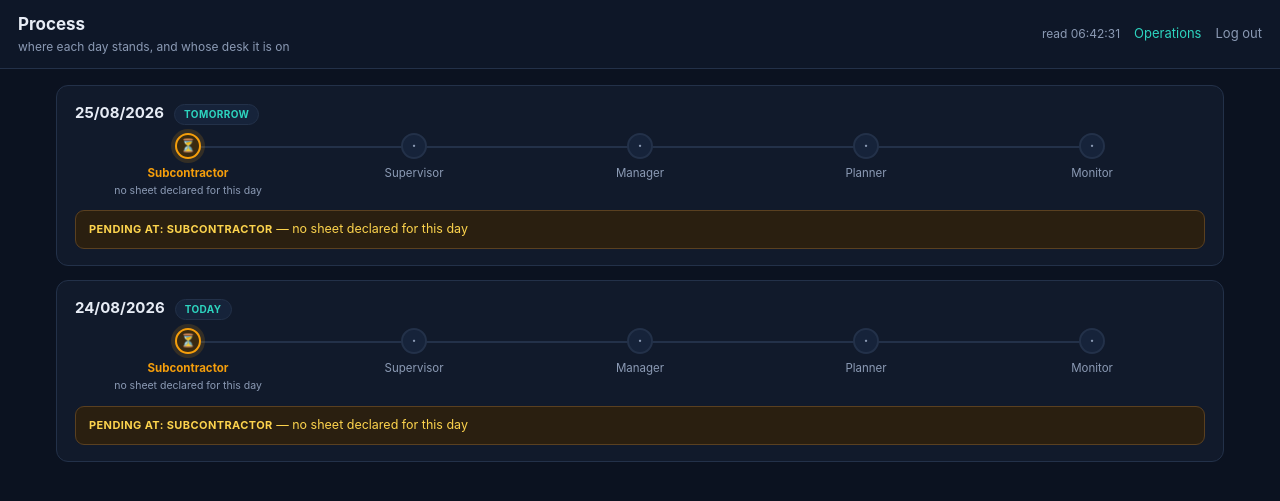
After one commit to phitchayuthyamsri-hub/Coalapp, a Flask app: page /flow in a window 1280 px wide. The commit adds this page. Shown: the top 501 px of the page. Run offline with Flask 3, Linux system fonts and the light colour scheme; the visitor is signed in with stand-in values (Sample User, id 1); data comes from the database, SQL or seed files in the repository; data that the repository does not hold is empty.

Commit message:
Process page: where each day stands, and whose desk it is on
/flow (Operations - Process): one card per day, the chain as five
steps - Subcontractor declares, Supervisor sends, Manager approves,
Planner issues, Monitor watches. Green is behind us, amber pulses on
the step the day is stuck at, and a line underneath says it in words:
'Pending at: Manager - 20 truck(s) awaiting approval'. Fed by
/api/shift/flow from the day's list states, the fleet-gap check and
the issued plan; visible to every role in or around the chain (it
acts on nothing).

Co-Authored-By: Claude Fable 5 <noreply@anthropic.com>

```diff
--- /dev/null
+++ b/app/templates/flow.html
@@ -0,0 +1,124 @@
+<!doctype html>
+<html lang="en">
+<head>
+<meta charset="utf-8">
+<meta name="viewport" content="width=device-width,initial-scale=1">
+<title>Process &middot; where the day stands</title>
+<style>
+  :root{--bg:#0b1220;--panel:#111a2b;--line:#233149;--txt:#e7ecf5;--mut:#8b9ab4;
+        --acc:#2dd4bf;--ok:#22c55e;--warn:#f59e0b;--bad:#ef4444}
+  *{box-sizing:border-box}
+  body{margin:0;background:var(--bg);color:var(--txt);
+       font:14px/1.5 -apple-system,Segoe UI,Roboto,sans-serif}
+  header{display:flex;align-items:center;gap:14px;padding:12px 18px;background:#0e1728;
+         border-bottom:1px solid var(--line);position:sticky;top:0;z-index:50;flex-wrap:wrap}
+  body.embed > header{padding:4px 0 10px;background:var(--bg);border-bottom:0}
+  body.embed > header > div:first-child, body.embed > header > a{display:none}
+  h1{font-size:17px;margin:0}
+  .sub{color:var(--mut);font-size:12px}
+  .spacer{margin-left:auto}
+  a{color:var(--acc);text-decoration:none;font-size:13px}
+  main{padding:16px;max-width:1200px;margin:0 auto}
+  .card{background:var(--panel);border:1px solid var(--line);border-radius:12px;
+        padding:16px 18px;margin-bottom:14px}
+  .day{display:flex;align-items:baseline;gap:10px;flex-wrap:wrap;margin:0 0 4px}
+  .day h2{margin:0;font-size:15px}
+  .chip{font-size:10px;font-weight:700;text-transform:uppercase;letter-spacing:.4px;
+        padding:2px 9px;border-radius:999px;background:#16233a;border:1px solid var(--line);
+        color:var(--acc)}
+  .co{color:var(--mut);font-size:12px;margin:10px 0 6px;font-weight:600}
+
+  /* The chain: five steps joined by a rail. The colour is the answer - green
+     is behind us, amber is where the day is stuck, grey has not been reached. */
+  .steps{display:flex;align-items:flex-start;gap:0;flex-wrap:wrap;margin:8px 0 2px}
+  .step{display:flex;flex-direction:column;align-items:center;min-width:120px;flex:1;
+        position:relative;text-align:center;padding:0 6px}
+  .step::before{content:'';position:absolute;top:13px;left:-50%;width:100%;height:2px;
+        background:var(--line);z-index:0}
+  .step:first-child::before{display:none}
+  .step.p-done::before{background:var(--ok)}
+  .dot{width:26px;height:26px;border-radius:50%;display:flex;align-items:center;
+       justify-content:center;font-size:13px;font-weight:800;z-index:1;
+       background:#16233a;border:2px solid var(--line);color:var(--mut)}
+  .s-done .dot{background:#12301f;border-color:var(--ok);color:#5fd97e}
+  .s-waiting .dot,.s-doing .dot{background:#3a2a10;border-color:var(--warn);color:#fcd34d;
+       box-shadow:0 0 0 4px rgba(245,158,11,.15)}
+  .who{font-size:11.5px;font-weight:700;margin-top:6px}
+  .s-idle .who{color:var(--mut);font-weight:400}
+  .s-waiting .who,.s-doing .who{color:var(--warn)}
+  .s-done .who{color:#5fd97e}
+  .note{font-size:10.5px;color:var(--mut);margin-top:2px;max-width:180px;line-height:1.4}
+
+  .now{margin-top:12px;padding:9px 13px;border-radius:9px;font-size:12.5px;
+       background:#2a1f10;border:1px solid #5a4020;color:#fcd34d}
+  .now.ok{background:#12301f;border-color:#1e5a34;color:#86efac}
+  .now b{text-transform:uppercase;letter-spacing:.4px;font-size:11px}
+  .msg{color:var(--mut);font-size:12px}
+</style>
+<script src="/static/datefmt.js?v={{ asset_v('datefmt.js') }}"></script>
+</head>
+<body class="">
+<script>
+if (location.search.indexOf('embed=1') >= 0) document.body.classList.add('embed');
+</script>
+<header>
+  <div><h1>Process</h1>
+    <div class="sub">where each day stands, and whose desk it is on</div></div>
+  <div class="spacer"></div>
+  <span class="msg" id="stamp"></span>
+  <a href="/ops">Operations</a>
+  <a href="/logout" style="color:var(--mut)">Log out</a>
+</header>
+<main id="body"><div class="card msg">Loading&hellip;</div></main>
+<script>
+const $ = s => document.querySelector(s);
+const esc = s => String(s == null ? '' : s).replace(/[&<>"']/g,
+  c => ({'&':'&amp;','<':'&lt;','>':'&gt;','"':'&quot;',"'":'&#39;'}[c]));
+const jget = async u => (await fetch(u)).json();
+const dmy = iso => iso.slice(8,10) + '/' + iso.slice(5,7) + '/' + iso.slice(0,4);
+const MARK = {done:'✓', waiting:'⏳', doing:'⏳', idle:'·'};
+
+function stepHtml(s){
+  return '<div class="step s-' + s.state + (s.state === 'done' ? ' p-done' : '') + '">'
+    + '<div class="dot">' + (MARK[s.state] || '·') + '</div>'
+    + '<div class="who">' + esc(s.who) + '</div>'
+    + (s.note ? '<div class="note">' + esc(s.note) + '</div>' : '')
+    + '</div>';
+}
+
+function draw(d){
+  const days = d.days || [];
+  if (!days.length){
+    $('#body').innerHTML = '<div class="card msg">Nothing declared yet.</div>';
+    return;
+  }
+  $('#body').innerHTML = days.map(day => {
+    const chips = (day.tomorrow ? '<span class="chip">tomorrow</span>' : '')
+      + (day.today ? '<span class="chip">today</span>' : '');
+    const cos = day.companies.map(c => {
+      const done = !c.now.who;
+      const now = done
+        ? '<div class="now ok"><b>Complete</b> &mdash; ' + esc(c.now.note) + '</div>'
+        : '<div class="now"><b>Pending at: ' + esc(c.now.who) + '</b> &mdash; '
+          + esc(c.now.note) + '</div>';
+      return (c.company ? '<div class="co">' + esc(c.company) + '</div>' : '')
+        + '<div class="steps">' + c.stages.map(stepHtml).join('') + '</div>' + now;
+    }).join('');
+    return '<div class="card"><div class="day"><h2>' + dmy(day.date) + '</h2>'
+      + chips + '</div>' + cos + '</div>';
+  }).join('');
+}
+
+async function load(){
+  try {
+    draw(await jget('/api/shift/flow'));
+    $('#stamp').textContent = 'read ' + new Date().toTimeString().slice(0, 8);
+  } catch (e) {
+    $('#body').innerHTML = '<div class="card msg">Could not load.</div>';
+  }
+}
+load();
+setInterval(load, 60000);
+</script>
+</body>
+</html>
--- a/app/templates/ops.html
+++ b/app/templates/ops.html
@@ -87,7 +87,8 @@ const VIEWS = {
   readiness:     ['Supervisor',    'recheck & confirm',         '/shift-board?embed=1'],
   approvals:     ['Managers',      'approval page',             '/approvals?embed=1'],
   planner:       ['Planner',       'what the plan says',        '/planner?embed=1'],
-  monitor:       ['Monitor',       'what happened',             '/monitor?embed=1']
+  monitor:       ['Monitor',       'what happened',             '/monitor?embed=1'],
+  flow:          ['Process',       'where the day stands',      '/flow?embed=1']
 };
 let ALLOWED = [];
 
```
Also changed, not shown: app/shift_routes.py (+125 -2 lines).
